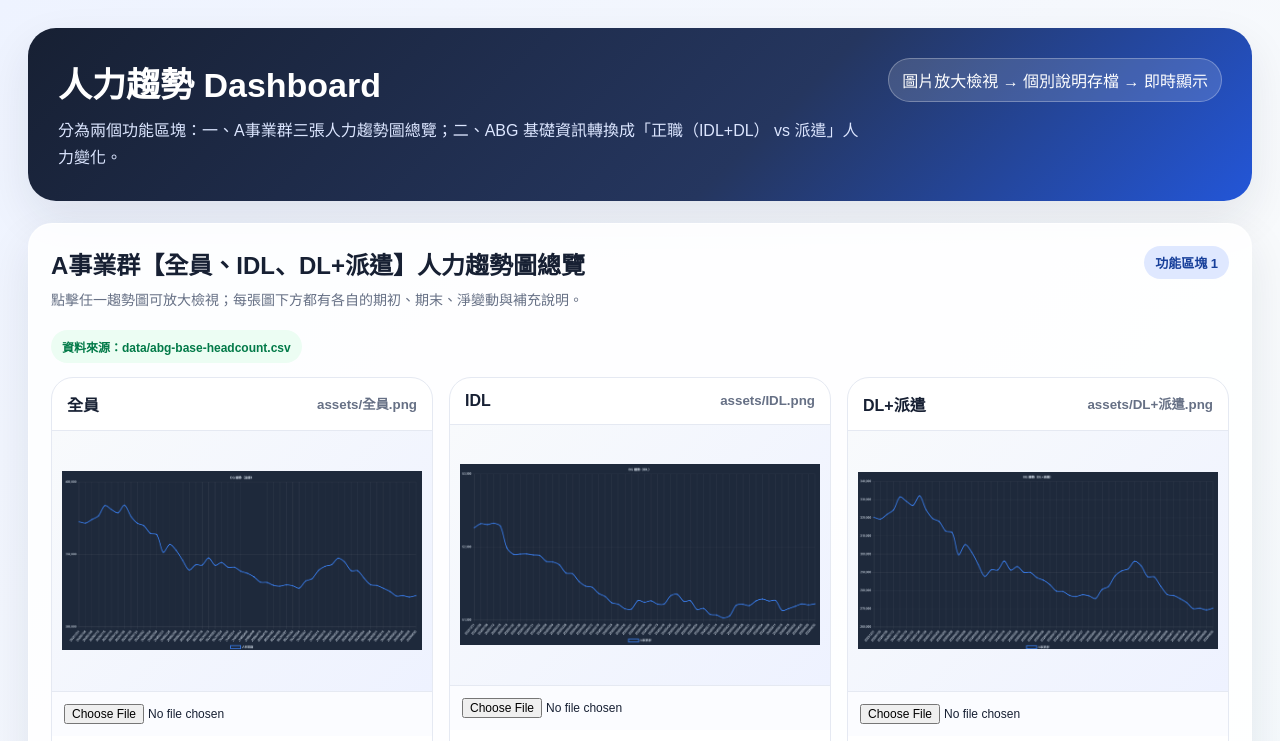
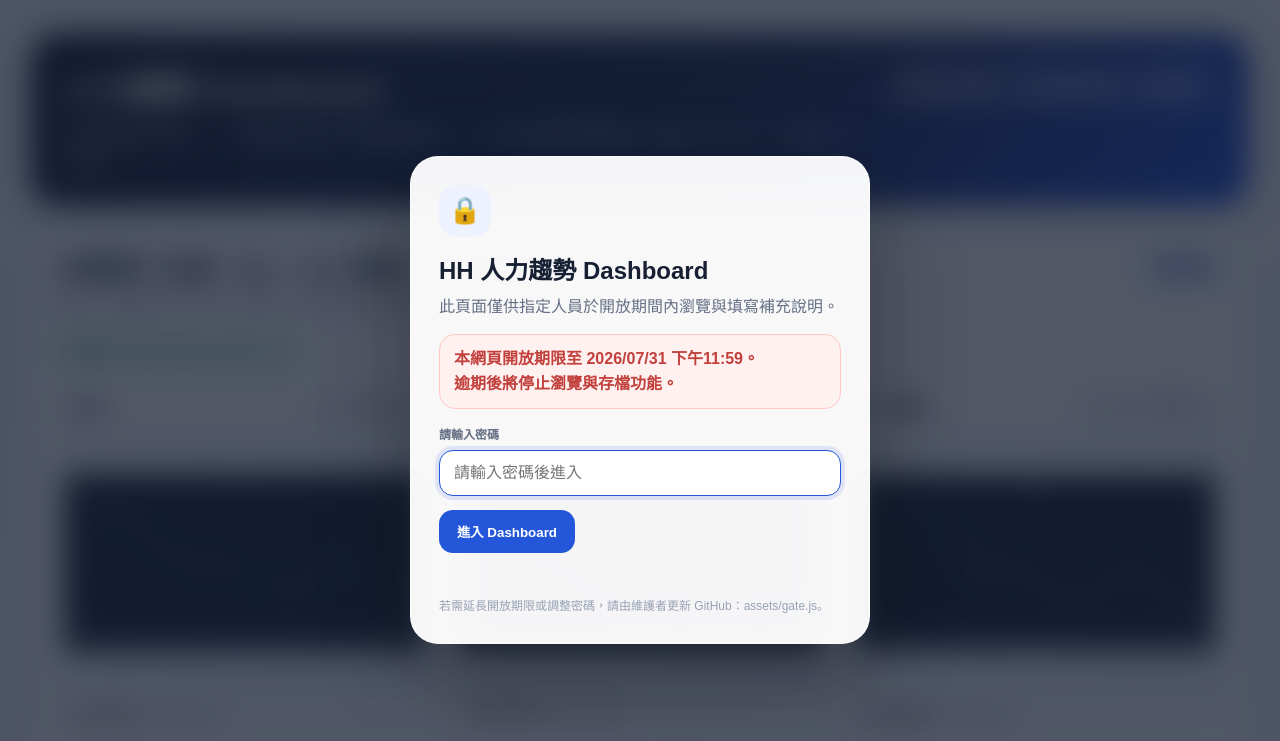
Before and after one commit to nanoflanka-HH/HH-Dashboard, a plain HTML site: page index.html in a window 1280 px wide. Shown: the top 741 px of the page. Drawn offline with nearby package versions, Linux system fonts and the light colour scheme; no server answers.

Commit message:
Enable front-end password and expiry gate

```diff
--- a/index.html
+++ b/index.html
@@ -4,7 +4,9 @@
 <meta charset="utf-8">
 <meta name="viewport" content="width=device-width, initial-scale=1">
 <title>人力趨勢 Dashboard</title>
+<script>document.documentElement.classList.add('auth-locked');</script>
 <link rel="stylesheet" href="assets/styles.css?v=20260702-2">
+<link rel="stylesheet" href="assets/gate.css?v=20260702-1">
 <script src="https://cdn.jsdelivr.net/npm/chart.js@4.4.7/dist/chart.umd.min.js"></script>
 <script src="https://cdn.jsdelivr.net/npm/xlsx@0.18.5/dist/xlsx.full.min.js"></script>
 </head>
@@ -65,6 +67,7 @@
   </section>
 </main>
 <div class="modal" id="imageModal" aria-hidden="true"><div class="modalcard" role="dialog" aria-modal="true"><button class="close" id="modalClose" type="button" aria-label="關閉">×</button><h3 id="modalTitle">趨勢圖</h3><img id="modalImage" alt="放大趨勢圖"></div></div>
+<script src="assets/gate.js?v=20260702-1"></script>
 <script src="assets/app.js?v=20260702-2"></script>
 </body>
 </html>
```
